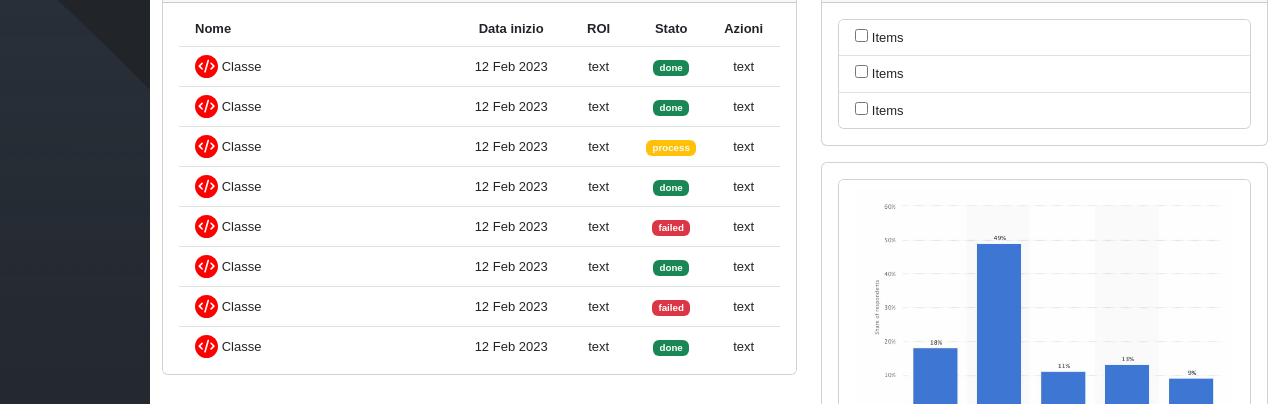
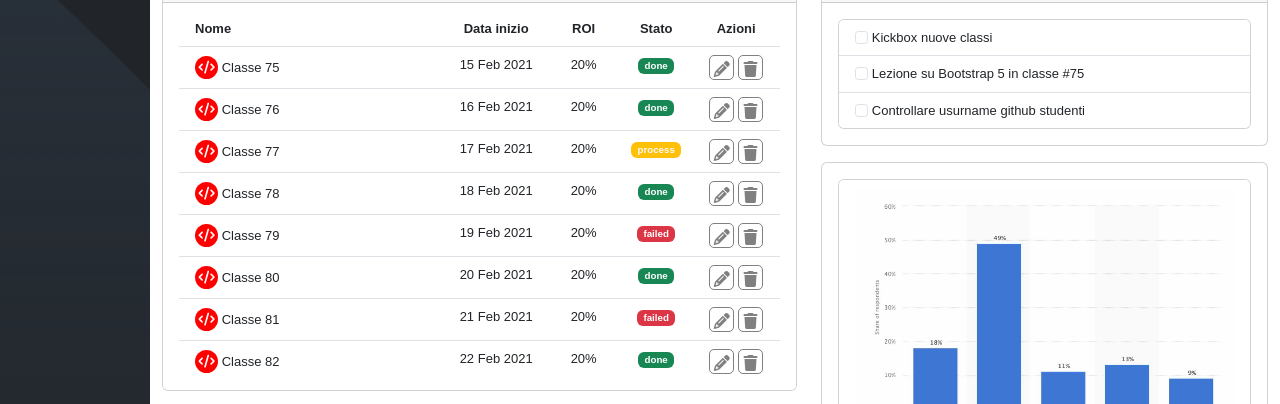
Before and after one commit to IanzanoLorenzo/html-css-bootstrap-dashboard, a plain HTML site: page index.html in a window 1280 px wide. Shown: the part 226-630 px from the top of the page. Drawn offline with nearby package versions, Linux system fonts and the light colour scheme.

Commit message:
exercise done

```diff
--- a/css/style.css
+++ b/css/style.css
@@ -137,6 +137,21 @@ main{
         .col-tab-lg{
             width: 110px;
         }
+
+        .azioni-icon i{
+            padding: 0;
+            width: 25px;
+            height: 25px;
+            color: gray;
+            border: 1px gray solid;
+            border-radius: 5px;
+            padding-top: 5px;
+        }
+
+        .azioni-icon i:hover{
+            border: 1px black solid;
+        }
+
 /**************
  SMARTPHONE
 ***************/
--- a/index.html
+++ b/index.html
@@ -241,7 +241,7 @@
                                                         <div class="col-tab-md text-center text-nowrap">
                                                             <span><strong>Stato</strong></span>
                                                         </div>
-                                                        <div class="col-tab text-center text-nowrap">
+                                                        <div class="col-tab-md text-center text-nowrap">
                                                             <span><strong>Azioni</strong></span>
                                                         </div>
                                                     </div>
@@ -252,21 +252,22 @@
                                             <div class="row justify-content-between align-items-center">
                                                 <div class="col">
                                                     <i class="fa-solid fa-code name-icon"></i>
-                                                    <span>Classe </span>
+                                                    <span>Classe 75</span>
                                                 </div>
                                                 <div class="col-auto align-items-center">
                                                     <div class="row">
                                                         <div class="col-tab-lg d-none d-sm-block text-center text-nowrap">
-                                                            <span>12 Feb 2023</span>
+                                                            <span>15 Feb 2021</span>
                                                         </div>
                                                         <div class="col-tab d-none d-sm-block text-center text-nowrap">
-                                                            <span>text</span>
+                                                            <span>20%</span>
                                                         </div>
                                                         <div class="col-tab-md text-center text-nowrap">
                                                             <span class="badge text-bg-success">done</span>
                                                         </div>
-                                                        <div class="col-tab text-center text-nowrap">
-                                                            <span>text</span>
+                                                        <div class="azioni-icon col-tab-md text-center text-nowrap">
+                                                            <a href=""><i class="btn fa-solid fa-pencil"></i></a>
+                                                            <a href=""><i class="btn fa-solid fa-trash"></i></a>
                                                         </div>
                                                     </div>
                                                 </div>
@@ -276,21 +277,22 @@
                                             <div class="row justify-content-between align-items-center">
                                                 <div class="col">
                                                     <i class="fa-solid fa-code name-icon"></i>
-                                                    <span>Classe </span>
+                                                    <span>Classe 76</span>
                                                 </div>
                                                 <div class="col-auto align-items-center">
                                                     <div class="row">
                                                         <div class="col-tab-lg d-none d-sm-block text-center text-nowrap">
-                                                            <span>12 Feb 2023</span>
+                                                            <span>16 Feb 2021</span>
                                                         </div>
                                                         <div class="col-tab d-none d-sm-block text-center text-nowrap">
-                                                            <span>text</span>
+                                                            <span>20%</span>
                                                         </div>
                                                         <div class="col-tab-md text-center text-nowrap">
                                                             <span class="badge text-bg-success">done</span>
                                                         </div>
-                                                        <div class="col-tab text-center text-nowrap">
-                                                            <span>text</span>
+                                                        <div class="azioni-icon col-tab-md text-center text-nowrap">
+                                                            <a href=""><i class="btn fa-solid fa-pencil"></i></a>
+                                                            <a href=""><i class="btn fa-solid fa-trash"></i></a>
                                                         </div>
                                                     </div>
                                                 </div>
@@ -300,21 +302,22 @@
                                             <div class="row justify-content-between align-items-center">
                                                 <div class="col">
                                                     <i class="fa-solid fa-code name-icon"></i>
-                                                    <span>Classe </span>
+                                                    <span>Classe 77</span>
                                                 </div>
                                                 <div class="col-auto align-items-center">
                                                     <div class="row">
                                                         <div class="col-tab-lg d-none d-sm-block text-center text-nowrap">
-                                                            <span>12 Feb 2023</span>
+                                                            <span>17 Feb 2021</span>
                                                         </div>
                                                         <div class="col-tab d-none d-sm-block text-center text-nowrap">
-                                                            <span>text</span>
+                                                            <span>20%</span>
                                                         </div>
                                                         <div class="col-tab-md text-center text-nowrap">
                                                             <span class="badge text-bg-warning text-light">process</span>
                                                         </div>
-                                                        <div class="col-tab text-center text-nowrap">
-                                                            <span>text</span>
+                                                        <div class="azioni-icon col-tab-md text-center text-nowrap">
+                                                            <a href=""><i class="btn fa-solid fa-pencil"></i></a>
+                                                            <a href=""><i class="btn fa-solid fa-trash"></i></a>
                                                         </div>
                                                     </div>
                                                 </div>
@@ -324,21 +327,22 @@
                                             <div class="row justify-content-between align-items-center">
                                                 <div class="col">
                                                     <i class="fa-solid fa-code name-icon"></i>
-                                                    <span>Classe </span>
+                                                    <span>Classe 78</span>
                                                 </div>
                                                 <div class="col-auto align-items-center">
                                                     <div class="row">
                                                         <div class="col-tab-lg d-none d-sm-block text-center text-nowrap">
-                                                            <span>12 Feb 2023</span>
+                                                            <span>18 Feb 2021</span>
                                                         </div>
                                                         <div class="col-tab d-none d-sm-block text-center text-nowrap">
-                                                            <span>text</span>
+                                                            <span>20%</span>
                                                         </div>
                                                         <div class="col-tab-md text-center text-nowrap">
                                                             <span class="badge text-bg-success">done</span>
                                                         </div>
-                                                        <div class="col-tab text-center text-nowrap">
-                                                            <span>text</span>
+                                                         <div class="azioni-icon col-tab-md text-center text-nowrap">
+                                                            <a href=""><i class="btn fa-solid fa-pencil"></i></a>
+                                                            <a href=""><i class="btn fa-solid fa-trash"></i></a>
                                                         </div>
                                                     </div>
                                                 </div>
@@ -348,21 +352,22 @@
                                             <div class="row justify-content-between align-items-center">
                                                 <div class="col">
                                                     <i class="fa-solid fa-code name-icon"></i>
-                                                    <span>Classe </span>
+                                                    <span>Classe 79</span>
                                                 </div>
                                                 <div class="col-auto align-items-center">
                                                     <div class="row">
                                                         <div class="col-tab-lg d-none d-sm-block text-center text-nowrap">
-                                                            <span>12 Feb 2023</span>
+                                                            <span>19 Feb 2021</span>
                                                         </div>
                                                         <div class="col-tab d-none d-sm-block text-center text-nowrap">
-                                                            <span>text</span>
+                                                            <span>20%</span>
                                                         </div>
                                                         <div class="col-tab-md text-center text-nowrap">
                                                             <span class="badge text-bg-danger">failed</span>
                                                         </div>
-                                                        <div class="col-tab text-center text-nowrap">
-                                                            <span>text</span>
+                                                         <div class="azioni-icon col-tab-md text-center text-nowrap">
+                                                            <a href=""><i class="btn fa-solid fa-pencil"></i></a>
+                                                            <a href=""><i class="btn fa-solid fa-trash"></i></a>
                                                         </div>
                                                     </div>
                                                 </div>
@@ -372,21 +377,22 @@
                                             <div class="row justify-content-between align-items-center">
                                                 <div class="col">
                                                     <i class="fa-solid fa-code name-icon"></i>
-                                                    <span>Classe </span>
+                                                    <span>Classe 80</span>
                                                 </div>
                                                 <div class="col-auto align-items-center">
                                                     <div class="row">
                                                         <div class="col-tab-lg d-none d-sm-block text-center text-nowrap">
-                                                            <span>12 Feb 2023</span>
+                                                            <span>20 Feb 2021</span>
                                                         </div>
                                                         <div class="col-tab d-none d-sm-block text-center text-nowrap">
-                                                            <span>text</span>
+                                                            <span>20%</span>
                                                         </div>
                                                         <div class="col-tab-md text-center text-nowrap">
                                                             <span class="badge text-bg-success">done</span>
                                                         </div>
-                                                        <div class="col-tab text-center text-nowrap">
-                                                            <span>text</span>
+                                                         <div class="azioni-icon col-tab-md text-center text-nowrap">
+                                                            <a href=""><i class="btn fa-solid fa-pencil"></i></a>
+                                                            <a href=""><i class="btn fa-solid fa-trash"></i></a>
                                                         </div>
                                                     </div>
                                                 </div>
@@ -396,21 +402,22 @@
                                             <div class="row justify-content-between align-items-center">
                                                 <div class="col">
                                                     <i class="fa-solid fa-code name-icon"></i>
-                                                    <span>Classe </span>
+                                                    <span>Classe 81</span>
                                                 </div>
                                                 <div class="col-auto align-items-center">
                                                     <div class="row">
                                                         <div class="col-tab-lg d-none d-sm-block text-center text-nowrap">
-                                                            <span>12 Feb 2023</span>
+                                                            <span>21 Feb 2021</span>
                                                         </div>
                                                         <div class="col-tab d-none d-sm-block text-center text-nowrap">
-                                                            <span>text</span>
+                                                            <span>20%</span>
                                                         </div>
                                                         <div class="col-tab-md text-center text-nowrap">
                                                             <span class="badge text-bg-danger">failed</span>
                                                         </div>
-                                                        <div class="col-tab text-center text-nowrap">
-                                                            <span>text</span>
+                                                         <div class="azioni-icon col-tab-md text-center text-nowrap">
+                                                            <a href=""><i class="btn fa-solid fa-pencil"></i></a>
+                                                            <a href=""><i class="btn fa-solid fa-trash"></i></a>
                                                         </div>
                                                     </div>
                                                 </div>
@@ -420,21 +427,22 @@
                                             <div class="row justify-content-between align-items-center">
                                                 <div class="col">
                                                     <i class="fa-solid fa-code name-icon"></i>
-                                                    <span>Classe </span>
+                                                    <span>Classe 82</span>
                                                 </div>
                                                 <div class="col-auto align-items-center">
                                                     <div class="row">
                                                         <div class="col-tab-lg d-none d-sm-block text-center text-nowrap">
-                                                            <span>12 Feb 2023</span>
+                                                            <span>22 Feb 2021</span>
                                                         </div>
                                                         <div class="col-tab d-none d-sm-block text-center text-nowrap">
-                                                            <span>text</span>
+                                                            <span>20%</span>
                                                         </div>
                                                         <div class="col-tab-md text-center text-nowrap">
                                                             <span class="badge text-bg-success">done</span>
                                                         </div>
-                                                        <div class="col-tab text-center text-nowrap">
-                                                            <span>text</span>
+                                                         <div class="azioni-icon col-tab-md text-center text-nowrap">
+                                                            <a href=""><i class="btn fa-solid fa-pencil"></i></a>
+                                                            <a href=""><i class="btn fa-solid fa-trash"></i></a>
                                                         </div>
                                                     </div>
                                                 </div>
@@ -508,9 +516,18 @@
                         <div class="card-body">
                             <div class="card">
                                 <ul class="list-group list-group-flush">
-                                    <li class="list-group-item"><input type="checkbox" name="" id=""> Items</li>
-                                    <li class="list-group-item"><input type="checkbox" name="" id=""> Items</li>
-                                    <li class="list-group-item"><input type="checkbox" name="" id=""> Items</li>
+                                    <li class="list-group-item"><input class="form-check-input" type="checkbox" value="" id="defaultCheck1">
+                                        <label class="form-check-label" for="defaultCheck1">
+                                            Kickbox nuove classi
+                                        </label></li>
+                                    <li class="list-group-item"><input class="form-check-input" type="checkbox" value="" id="defaultCheck1">
+                                        <label class="form-check-label" for="defaultCheck1">
+                                            Lezione su Bootstrap 5 in classe #75
+                                        </label></li>
+                                    <li class="list-group-item"><input class="form-check-input" type="checkbox" value="" id="defaultCheck1">
+                                        <label class="form-check-label" for="defaultCheck1">
+                                            Controllare usurname github studenti
+                                        </label></li>
                                 </ul>
                             </div>
                         </div>
@@ -525,12 +542,12 @@
                                 <ul class="list-group list-group-flush">
                                     <li class="list-group-item"><img src="./img/stats.jpeg" class="card-img-top"
                                             alt="...">
-                                        <h5>titolo</h5><span>texto</span>
+                                        <h5>Utenti attivi</h5><span>Lista degli utenti attivi in piattaforma nell'ultimo mese</span>
                                     </li>
-                                    <li class="list-group-item">text</li>
-                                    <li class="list-group-item">text</li>
-                                    <li class="list-group-item">text</li>
-                                    <li class="list-group-item">text</li>
+                                    <li class="list-group-item">Gennaio: 1200</li>
+                                    <li class="list-group-item">Febbraio: 800</li>
+                                    <li class="list-group-item">Marzo: 1500</li>
+                                    <li class="list-group-item"><a href="">Visualizza report approfondito</a></li>
                                 </ul>
                             </div>
                         </div>
```
